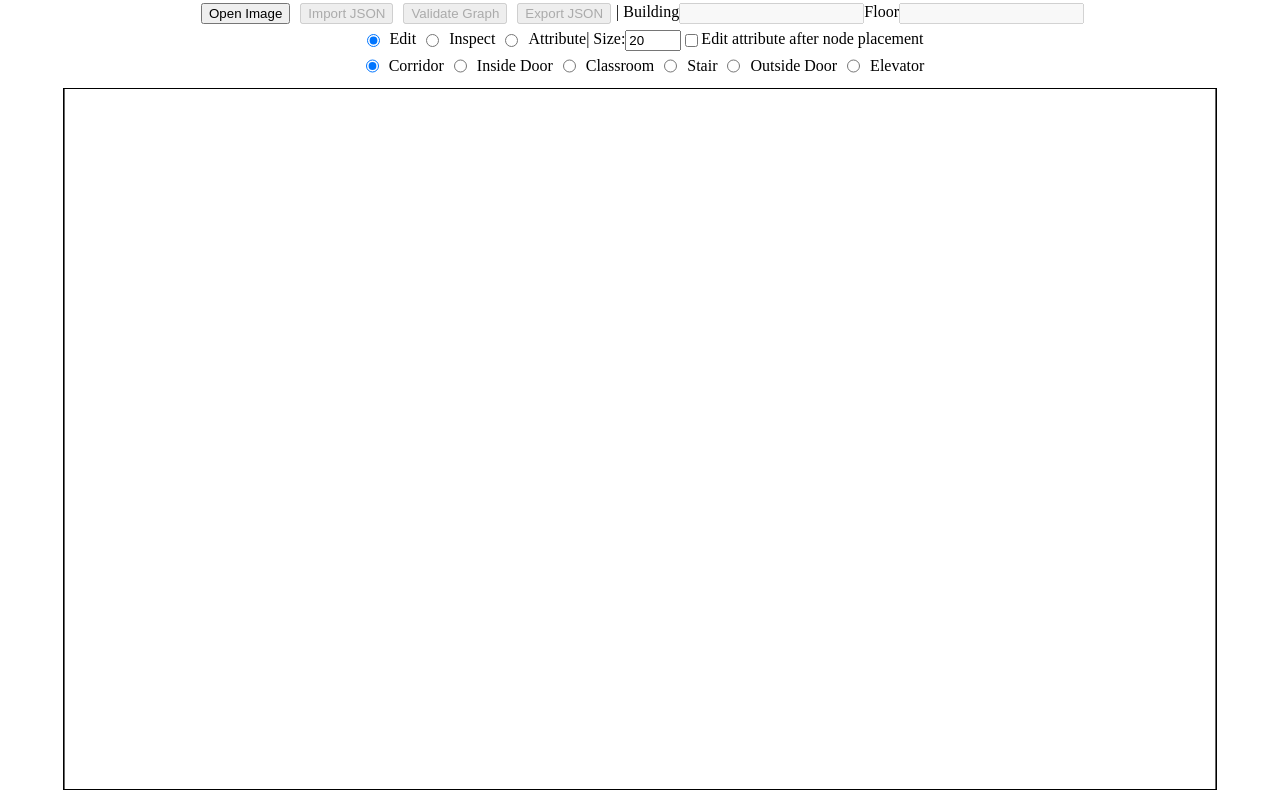
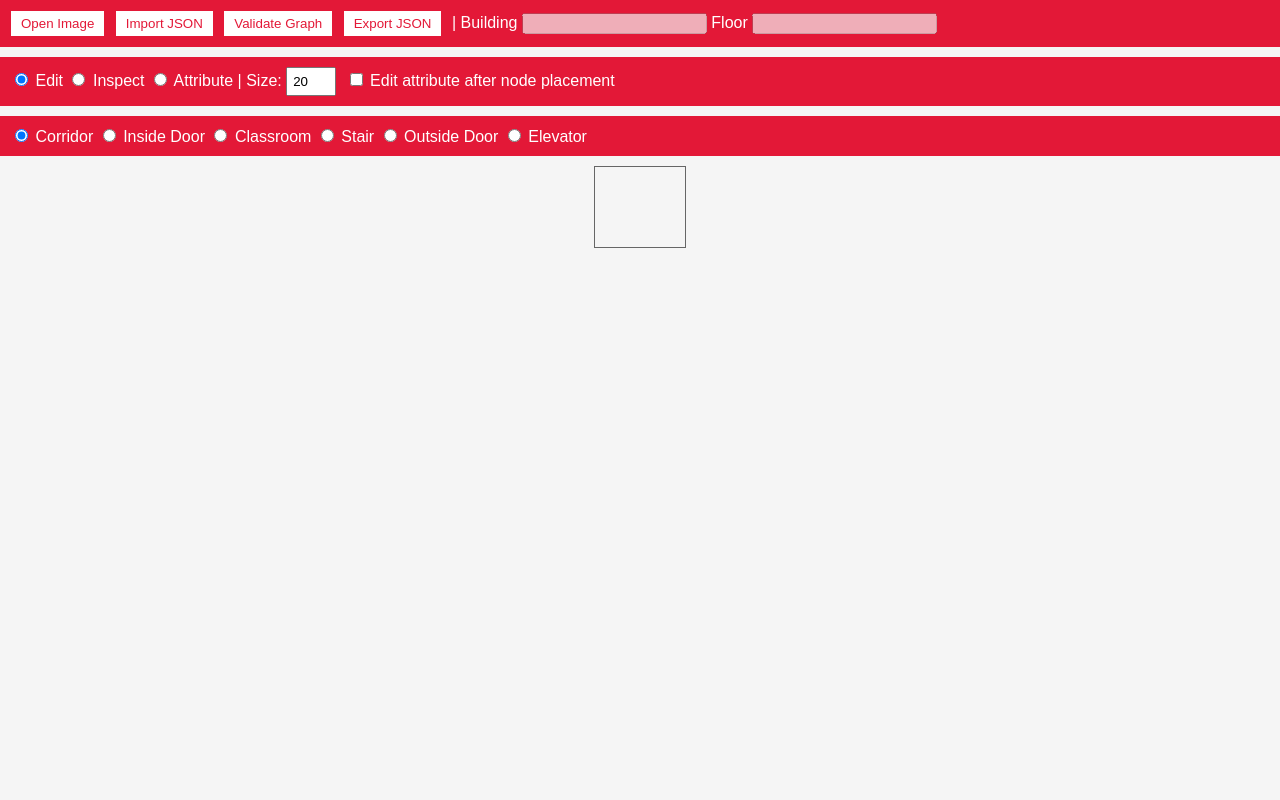
Before and after one commit to whc2001/IndoorNavigationSystem, a plain HTML site: page src/main/resources/static/notate.html in a window 1280 px wide. Drawn offline with Linux system fonts and the light colour scheme.

Commit message:
feat: notate css

```diff
--- a/src/main/resources/static/css/notate.css
+++ b/src/main/resources/static/css/notate.css
@@ -1,43 +1,42 @@
 body {
+    font-family: Arial, sans-serif;
     margin: 0;
     padding: 0;
-    box-sizing: border-box;
-    display: flex;
-    flex-direction: column;
-    align-items: center;
-    justify-content: flex-start;
-    height: 100vh;
+    background-color: #f5f5f5;
 }
 
 .toolbar {
-    display: flex;
-    flex-direction: row;
-    justify-content: center;
-    padding: 3px 0;
-    width: 100%;
-    box-sizing: border-box;
+    background-color: #e31837;
+    color: #fff;
+    padding: 10px;
+    margin-bottom: 10px;
 }
 
 .toolbar input[type="button"] {
-    margin: 0 5px 0 5px;
+    background-color: #fff;
+    color: #e31837;
+    border: 1px solid #e31837;
+    padding: 5px 10px;
+    margin-right: 5px;
+    cursor: pointer;
 }
 
-.toolbar input[type="radio"] {
-    margin: 0 10px;
+.toolbar input[type="button"]:hover {
+    background-color: #e31837;
+    color: #fff;
+}
+
+.toolbar input[type="number"] {
+    width: 50px;
+    padding: 5px;
+    margin-right: 5px;
 }
 
 #grpCanvas {
-    display: flex;
-    justify-content: center;
-    align-items: center;
-    width: 90%;
-    height: calc(100vh - 50px); /* Adjust this value based on the height of your grpType div */
-    margin: 10px 0;
-    overflow: hidden;
-    border: 1px solid #000;
+    margin: 0 auto;
+    text-align: center;
 }
 
-#cvsMain {
-    width: 100%;
-    height: 100%;
+canvas {
+    border: 1px solid #666;
 }
```
